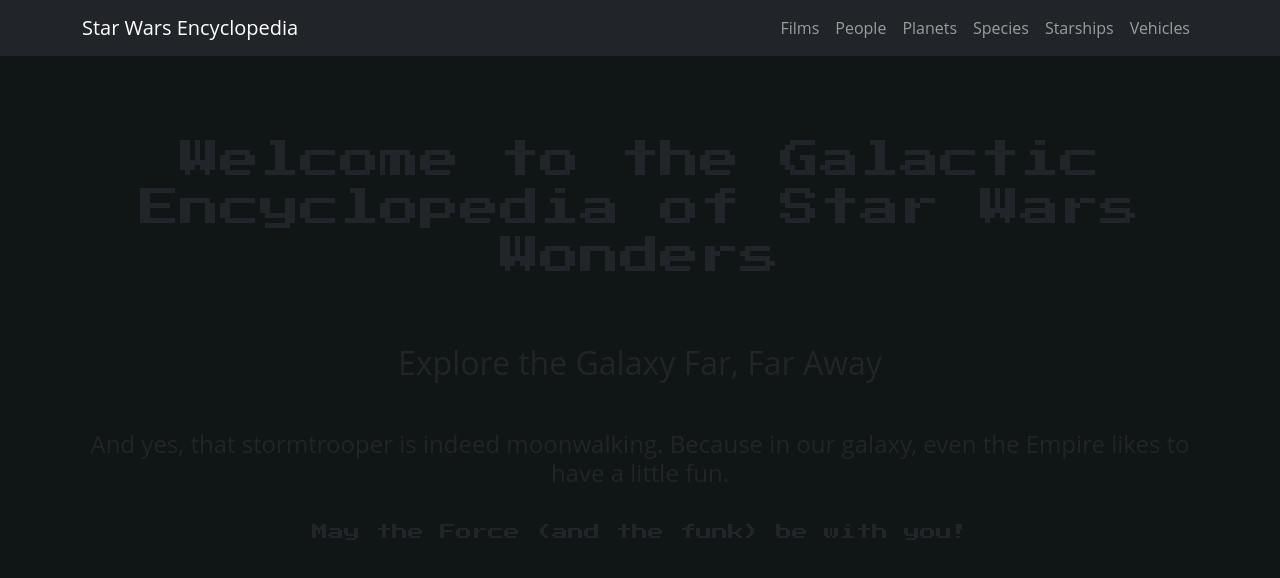
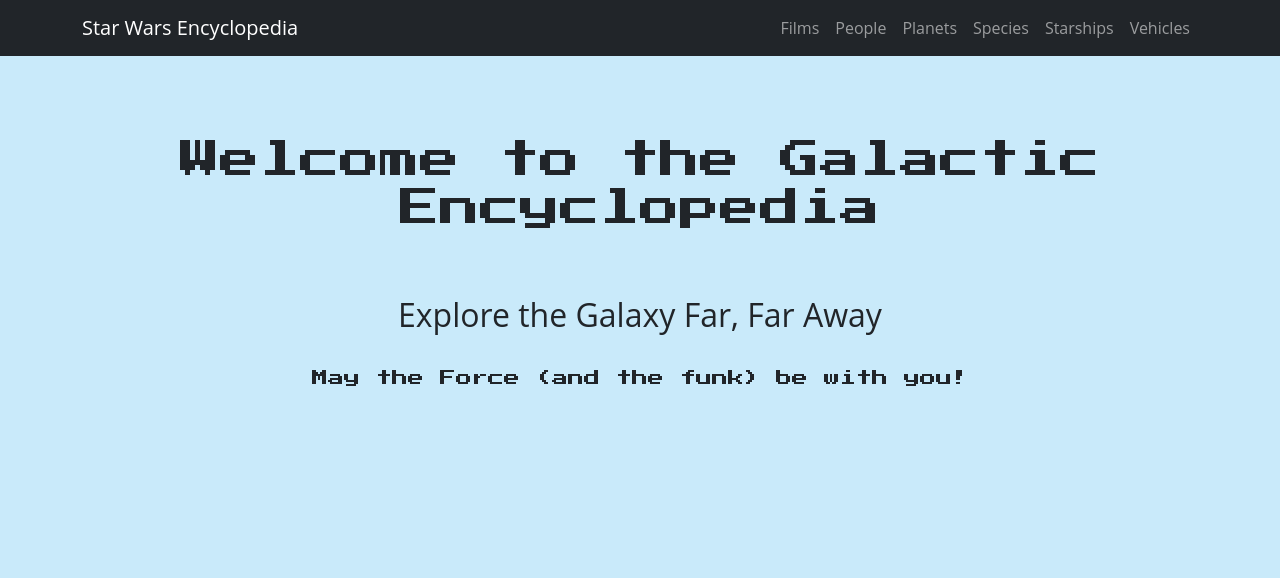
Before and after one commit to ellinorlindstrom/star-wars-encyclopedia, a React (Vite) app: page / in a window 1280 px wide. Shown: the top 578 px of the page. Built offline with nearby package versions, Linux system fonts and the light colour scheme.

Commit message:
clean up homepage

```diff
--- a/src/pages/HomePage.tsx
+++ b/src/pages/HomePage.tsx
@@ -4,14 +4,10 @@
   return (
     <>
       <h1 className="press-start-2p-regular text-center">
-        Welcome to the Galactic Encyclopedia of Star Wars Wonders
+      Welcome to the Galactic Encyclopedia
       </h1>
       <h2 className="text-center">Explore the Galaxy Far, Far Away</h2>
       <div className="soldier"></div>
-      <h4 className="text-center">
-        And yes, that stormtrooper is indeed moonwalking. Because in our galaxy,
-        even the Empire likes to have a little fun.
-      </h4>
       <p className="press-start-2p-regular text-center">May the Force (and the funk) be with you!</p>
     </>
   );
--- a/src/styles/HomePage.scss
+++ b/src/styles/HomePage.scss
@@ -44,10 +44,6 @@
   -ms-animation: $prop;
   -webkit-animation: $prop;
   animation: $prop;
-}
-
-body {
-  @include animation(bg 10s linear infinite);
 }
 
 .soldier {
```
